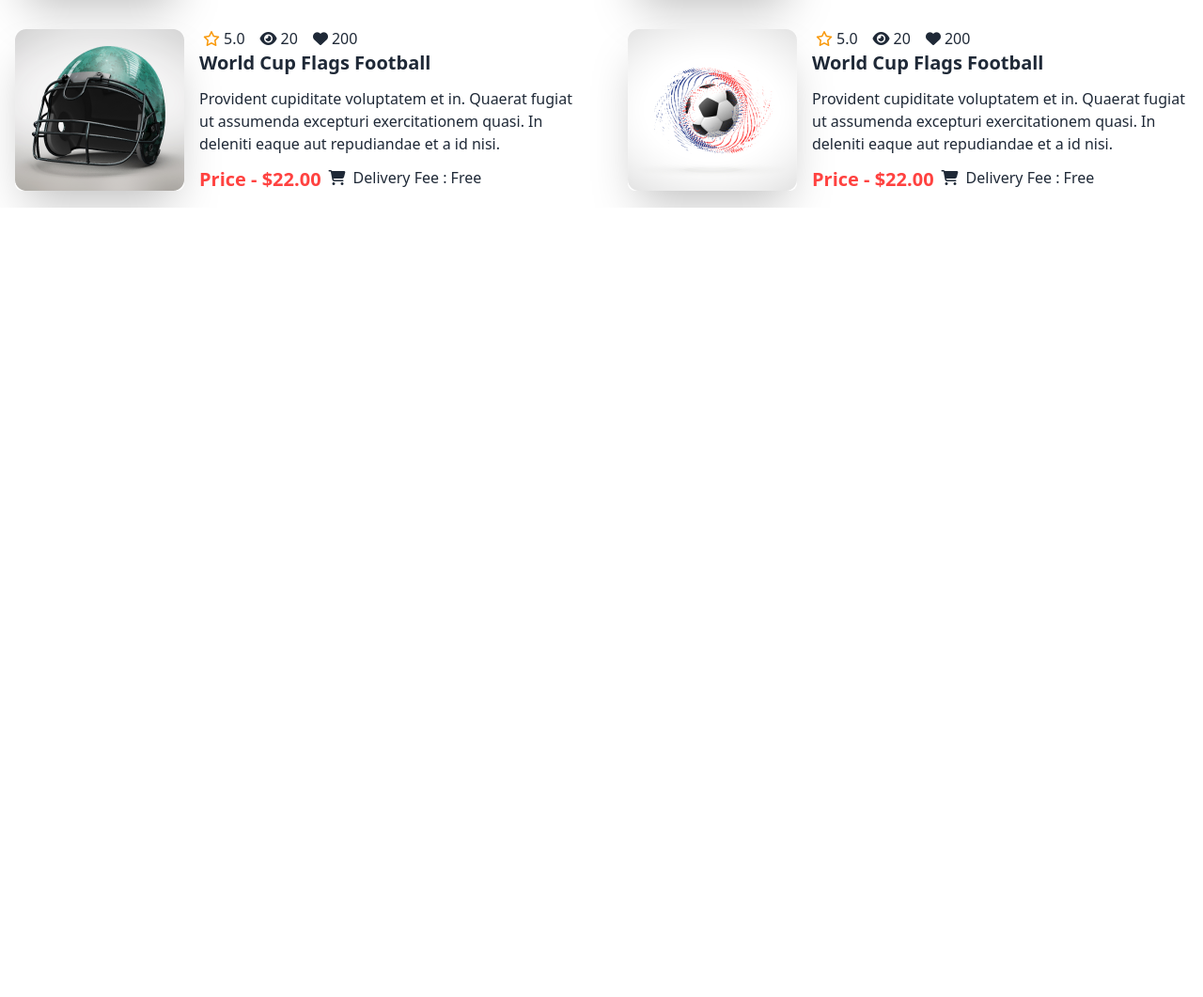
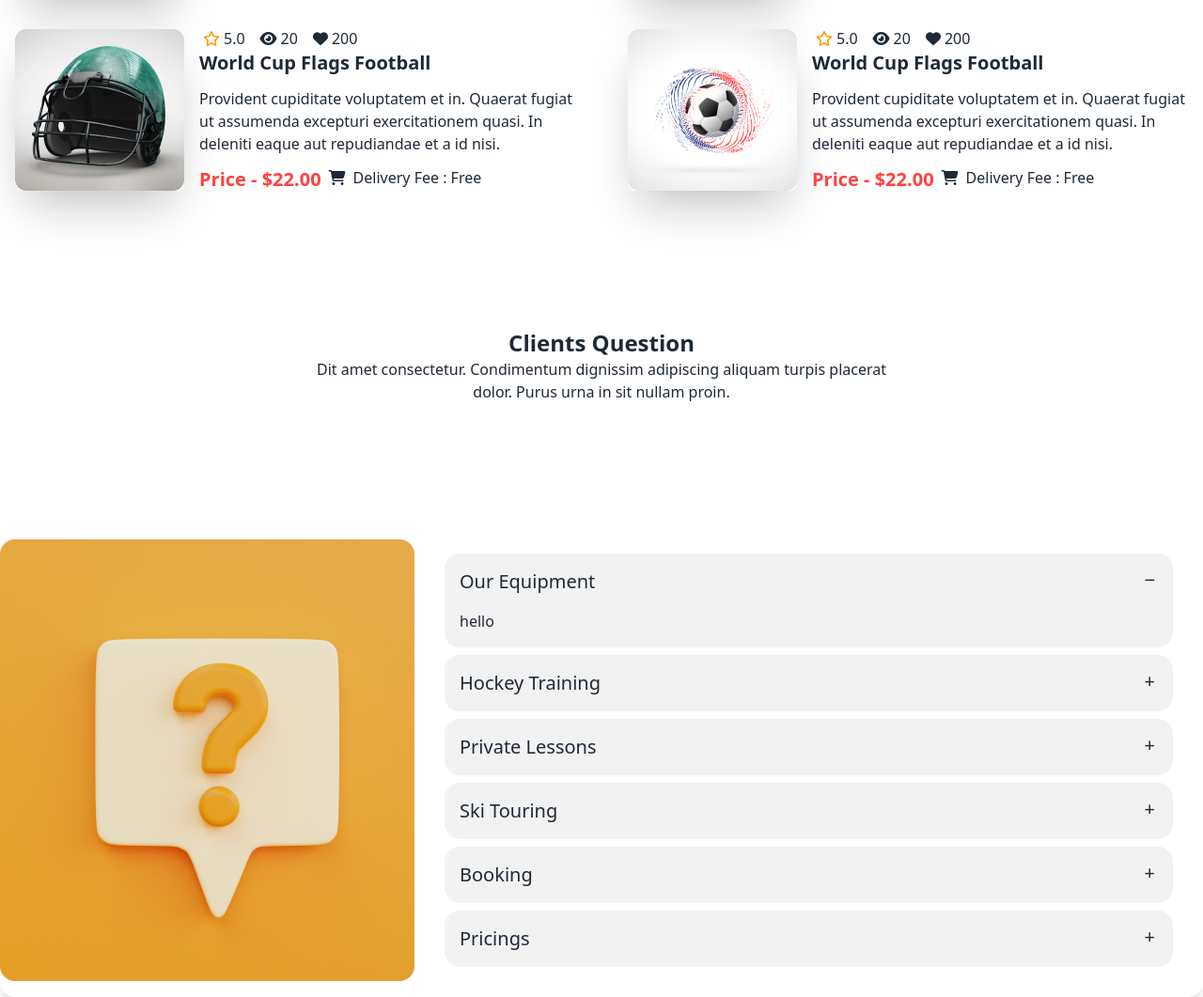
Before and after one commit to shamsuzzamanshams/hocky-website, a plain HTML site: page index.html in a window 1280 px wide. Shown: the part 3531-4592 px from the top of the page at 94% size. Before the commit the page ends 3752 px from the top, so only its background shows below. Drawn offline with nearby package versions, Linux system fonts and the light colour scheme.

Commit message:
question sec

```diff
--- a/index.html
+++ b/index.html
@@ -293,6 +293,73 @@
       </div>
     </div>
   </section>
+  <!-- question sec -->
+  <section class="container mx-auto">
+    <div class="text-center mt-32">
+      <h3 class="text-2xl font-bold">Clients Question</h3>
+      <p class="text-base font-medium">Dit amet consectetur. Condimentum dignissim adipiscing aliquam turpis placerat <br> dolor. Purus urna in sit nullam proin. </p>
+    </div>
+    <div class="card card-side bg-base-100 shadow-xl mt-32 flex-col lg:flex-row">
+      <figure><img src="Images/11.png" class="w-3/4 lg:w-full" alt="Movie"/></figure>
+      <div class="card-body">
+        <div class="collapse collapse-plus bg-base-200">
+          <input type="radio" name="my-accordion-3" checked="checked" />
+          <div class="collapse-title text-xl font-medium">
+            Our Equipment
+          </div>
+          <div class="collapse-content">
+            <p>hello</p>
+          </div>
+        </div>
+        <div class="collapse collapse-plus bg-base-200">
+          <input type="radio" name="my-accordion-3" />
+          <div class="collapse-title text-xl font-medium">
+            Hockey Training
+          </div>
+          <div class="collapse-content">
+            <p>hello</p>
+          </div>
+        </div>
+        <div class="collapse collapse-plus bg-base-200">
+          <input type="radio" name="my-accordion-3" />
+          <div class="collapse-title text-xl font-medium">
+            Private Lessons
+          </div>
+          <div class="collapse-content">
+            <p>hello</p>
+          </div>
+        </div>
+        <div class="collapse collapse-plus bg-base-200">
+          <input type="radio" name="my-accordion-3" />
+          <div class="collapse-title text-xl font-medium">
+            Ski Touring
+          </div>
+          <div class="collapse-content">
+            <p>hello</p>
+          </div>
+        </div>
+        <div class="collapse collapse-plus bg-base-200">
+          <input type="radio" name="my-accordion-3" />
+          <div class="collapse-title text-xl font-medium">
+            Booking
+          </div>
+          <div class="collapse-content">
+            <p>hello</p>
+          </div>
+        </div>
+        <div class="collapse collapse-plus bg-base-200">
+          <input type="radio" name="my-accordion-3" />
+          <div class="collapse-title text-xl font-medium">
+            Pricings
+          </div>
+          <div class="collapse-content">
+            <p>hello</p>
+          </div>
+        </div>
+      </div>
+    </div>
+
+  </section>
   </main>
 </body>
 
```
